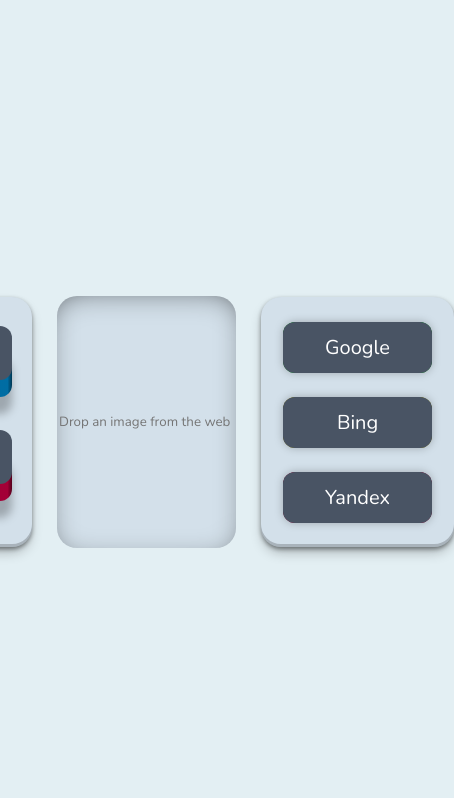
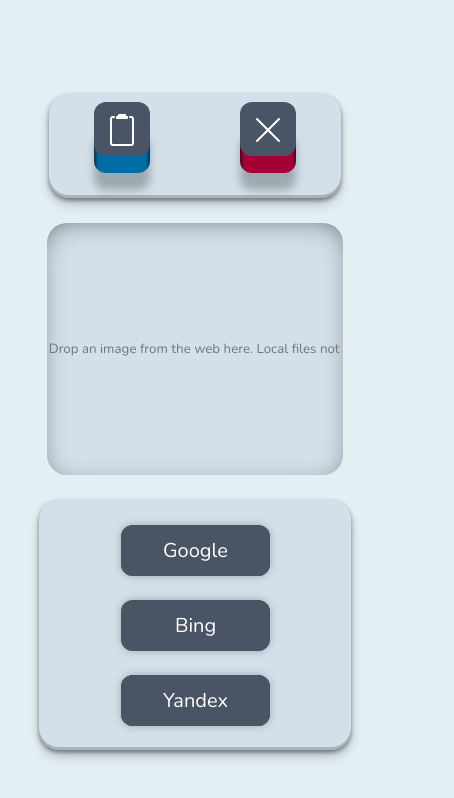
Before and after one commit to pablofsc/reverse-image-search, a React (Vite) app: page / in a window 390 px wide. Shown: the top 798 px of the page, 454 px wide, since content can reach past the window. Built offline with nearby package versions, Linux system fonts and the light colour scheme.

Commit message:
Add support for mobile

```diff
--- a/src/App.css
+++ b/src/App.css
@@ -56,3 +56,28 @@
     padding: 22px 0 0 0;
     margin: -22px 0 0 0;
 }
+
+@media (max-width: 750px) {
+    body {
+        width: 100vw;
+    }
+
+    .actionsList {
+        flex-direction: row;
+        height: fit-content;
+        padding: 0;
+        justify-content: space-around;
+    }
+
+    .buttonsList {
+        width: 75%;
+    }
+
+    .input {
+        width: 75%;
+    }
+
+    .App {
+        flex-direction: column;
+    }
+}
--- a/src/App.tsx
+++ b/src/App.tsx
@@ -29,7 +29,7 @@
 
     return (
         <div className="App">
-            <div className='buttonsList'>
+            <div className='buttonsList actionsList'>
                 <Button
                     pushable='pushable'
                     shadow='shadow'
```
